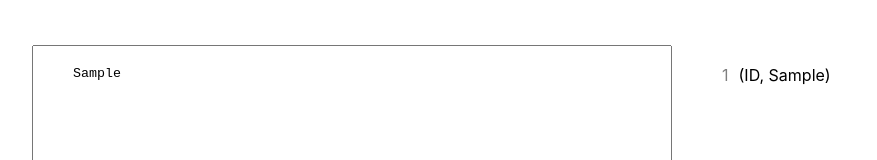
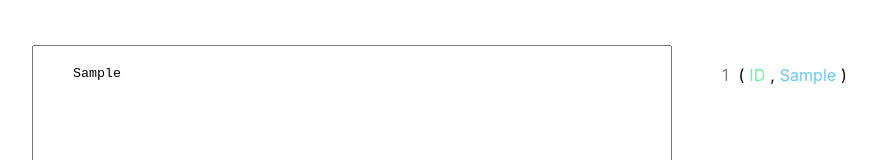
Before and after one commit to ulisesaviles/compilador, a Next.js app: page / in a window 1280 px wide. Both pictures are taken after typing "Sample" into the empty fields and a click on the input "Submit". Shown: the top 160 px of the page, without its empty margins (32-909 px from the left). Built offline with nearby package versions, Linux system fonts and the light colour scheme.

Commit message:
Added token component

```diff
--- /dev/null
+++ b/components/token.tsx
@@ -0,0 +1,26 @@
+import { Token } from "../types/tokens";
+
+// Styles
+import styles from "../styles/Home.module.css";
+
+export const displayToken = (token: Token) => {
+  return (
+    <>
+      (
+      <p
+        style={{ color: "rgb(100, 250, 150)" }}
+        className={styles.tokenComponent}
+      >
+        {token[0]}
+      </p>
+      ,
+      <p
+        style={{ color: "rgb(100, 200, 250)" }}
+        className={styles.tokenComponent}
+      >
+        {token[1]}
+      </p>
+      )
+    </>
+  );
+};
--- a/pages/index.tsx
+++ b/pages/index.tsx
@@ -8,12 +8,14 @@ import Head from "next/head";
 // Styles
 import styles from "../styles/Home.module.css";
 
-// Local imports
-import {
-  lexicalAnalyzer,
-  stringifyToken,
-} from "../compilationProcess/lexicalAnalyzer";
+// Compilation process
+import { lexicalAnalyzer } from "../compilationProcess/lexicalAnalyzer";
+
+// Types
 import { Token } from "../types/tokens";
+
+// Components
+import { displayToken } from "../components/token";
 
 // React component
 const Home: NextPage = () => {
@@ -41,6 +43,7 @@ const Home: NextPage = () => {
       </Head>
 
       <main className={styles.main}>
+        {/* Input */}
         <section>
           <form onSubmit={submit} autoComplete="off" className={styles.form}>
             <textarea
@@ -52,13 +55,15 @@ const Home: NextPage = () => {
             <input type="submit" value="Submit" />
           </form>
         </section>
+
+        {/* Output */}
         <section className={styles.outputContainer}>
           {tokens.map((token) => {
             const index = tokens.indexOf(token);
             return (
               <div key={index} className={styles.lineContainer}>
                 <p className={styles.lineNum}>{index + 1}</p>
-                <p className={styles.outputLine}>{stringifyToken(token)}</p>
+                <div className={styles.outputLine}>{displayToken(token)}</div>
               </div>
             );
           })}
--- a/styles/Home.module.css
+++ b/styles/Home.module.css
@@ -1,6 +1,3 @@
-.container {
-}
-
 .main {
   padding: 5vh 5vw;
   min-height: 100vh;
@@ -47,4 +44,10 @@
 
 .outputLine {
   margin: 0;
+  display: flex;
+  align-items: center;
 }
+
+.tokenComponent {
+  margin: 0 5px;
+}
```
